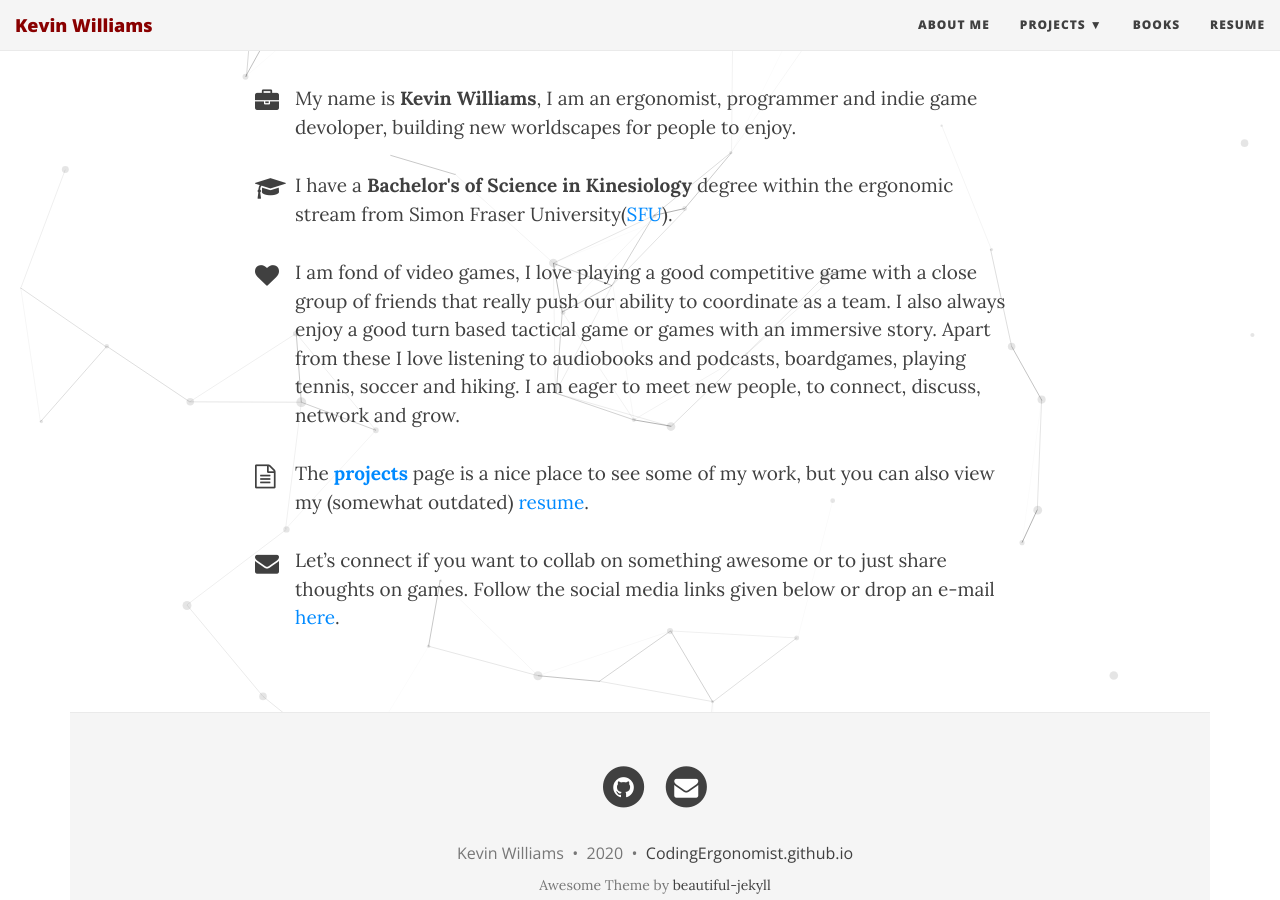
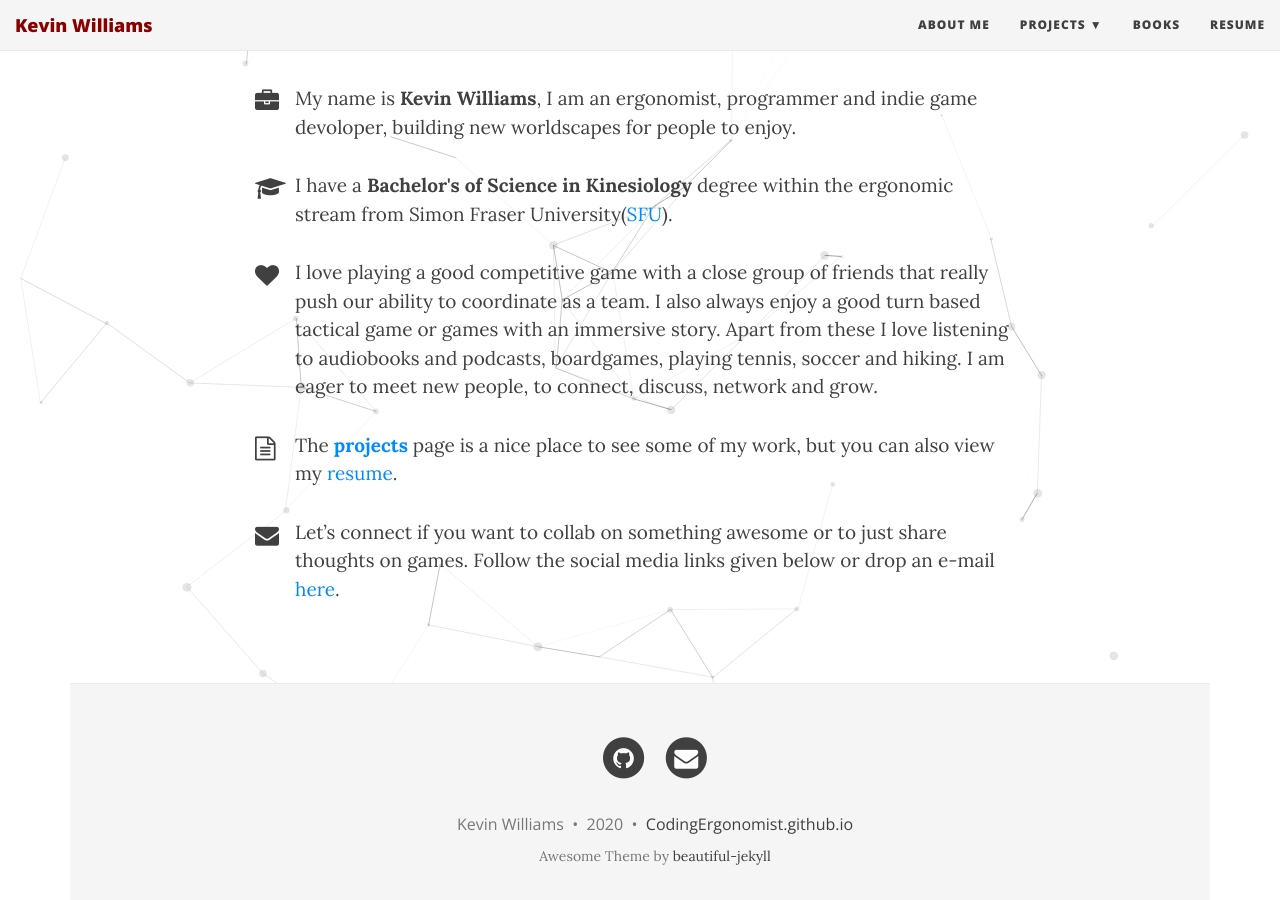
Before and after one commit to CodingErgonomist/CodingErgonomist.github.io, a Jekyll site: the page built from index.html, in a window 1280 px wide and 900 px high, scrolled down 593 px. Built offline with Jekyll 4.4.1, drawn with Linux system fonts in a browser that asks for light colours; the list of posts is cut into pages by our own code.

Commit message:
Update index.html

```diff
--- a/index.html
+++ b/index.html
@@ -47,12 +47,12 @@
 
 <p class="about-text">
 <span class="fa fa-heart about-icon"></span>
-I am fond of video games, I love playing a good competitive game with a close group of friends that really push our ability to coordinate as a team. I also always enjoy a good turn based tactical game or games with an immersive story. Apart from these I love listening to audiobooks and podcasts, boardgames, playing tennis, soccer and hiking. I am eager to meet new people, to connect, discuss, network and grow.
+I love playing a good competitive game with a close group of friends that really push our ability to coordinate as a team. I also always enjoy a good turn based tactical game or games with an immersive story. Apart from these I love listening to audiobooks and podcasts, boardgames, playing tennis, soccer and hiking. I am eager to meet new people, to connect, discuss, network and grow.
 </p>
 
 <p class="about-text">
 <span class="fa fa-file-text-o about-icon"></span>
-The <strong><a href="/projects">projects</a></strong> page is a nice place to see some of my work, but you can also view my (somewhat outdated) <a href="/resume">resume</a>.
+The <strong><a href="/pow">projects</a></strong> page is a nice place to see some of my work, but you can also view my <a href="/resume">resume</a>.
 </p>
 
 <p class="about-text">
```
